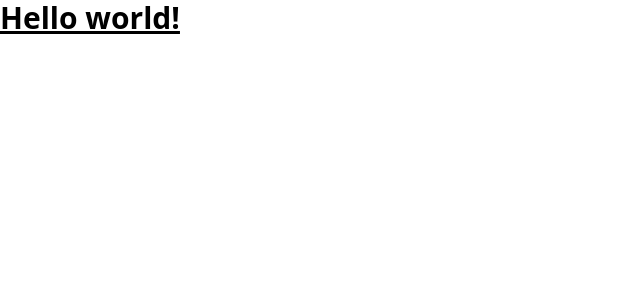
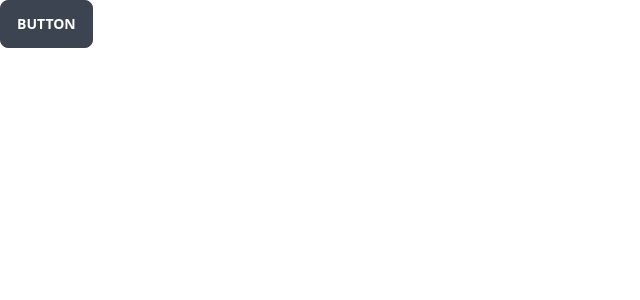
Before and after one commit to BartekFo/candles-ecommerce, a Next.js app: page / in a window 1280 px wide. Shown: the top 300 px of the page, without its empty margins (0-640 px from the left). Built offline with nearby package versions, Linux system fonts and the light colour scheme.

Commit message:
feat: added example component

```diff
--- a/src/pages/index.tsx
+++ b/src/pages/index.tsx
@@ -1,5 +1,5 @@
 import type { NextPage } from 'next';
 
-const Home: NextPage = () => <h1 className="text-3xl font-bold underline">Hello world!</h1>;
+const Home: NextPage = () => <button className="btn">Button</button>;
 
 export default Home;
--- a/tailwind.config.js
+++ b/tailwind.config.js
@@ -3,5 +3,5 @@ module.exports = {
   theme: {
     extend: {},
   },
-  plugins: [],
+  plugins: [require('daisyui')],
 };
```
